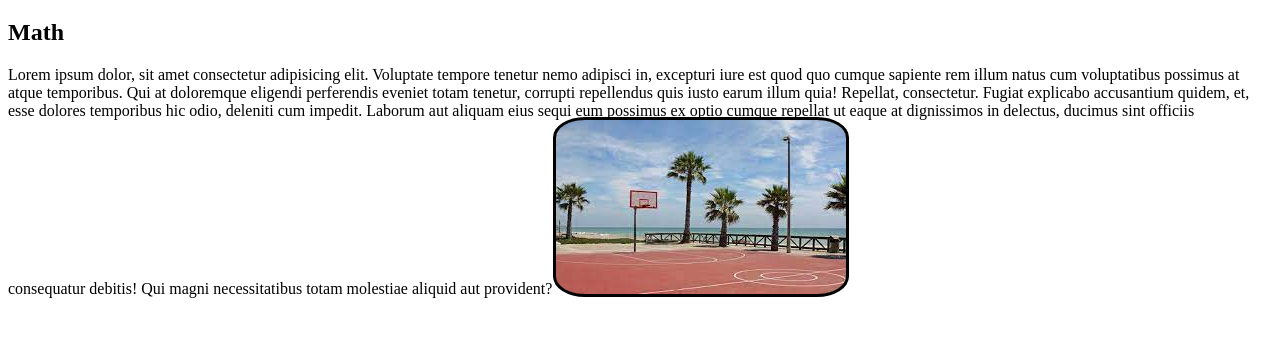
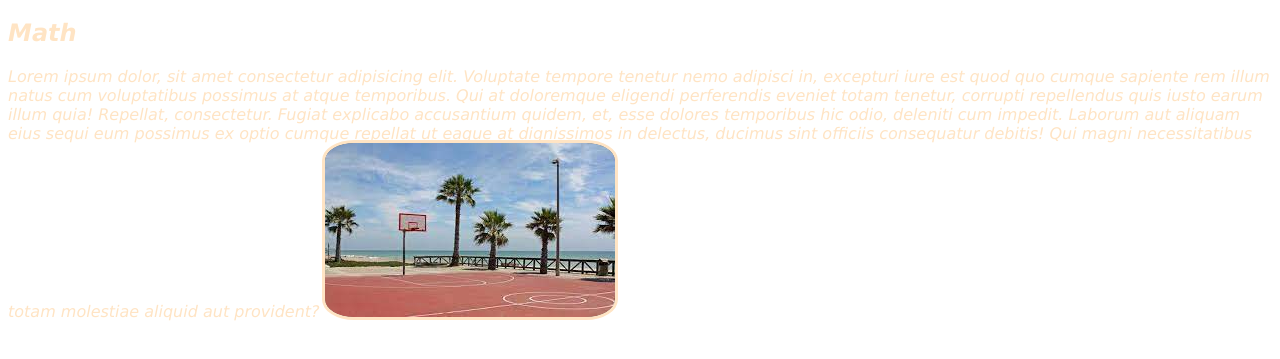
Before and after one commit to popoyuyu/boring-lecture, a plain HTML site: page index.html in a window 1280 px wide. Shown: the part 61-420 px from the top of the page. Drawn offline with Linux system fonts and the light colour scheme.

Commit message:
changed css from multiple class styles to one .intro thanks to div

```diff
--- a/css/style.css
+++ b/css/style.css
@@ -1,4 +1,4 @@
-h2.intro {
+.intro {
   color: bisque;
   font-family: 'Lucida Sans', 'Lucida Sans Regular', 'Lucida Grande', 'Lucida Sans Unicode', Geneva, Verdana, sans-serif;
   font-style: italic;
```
